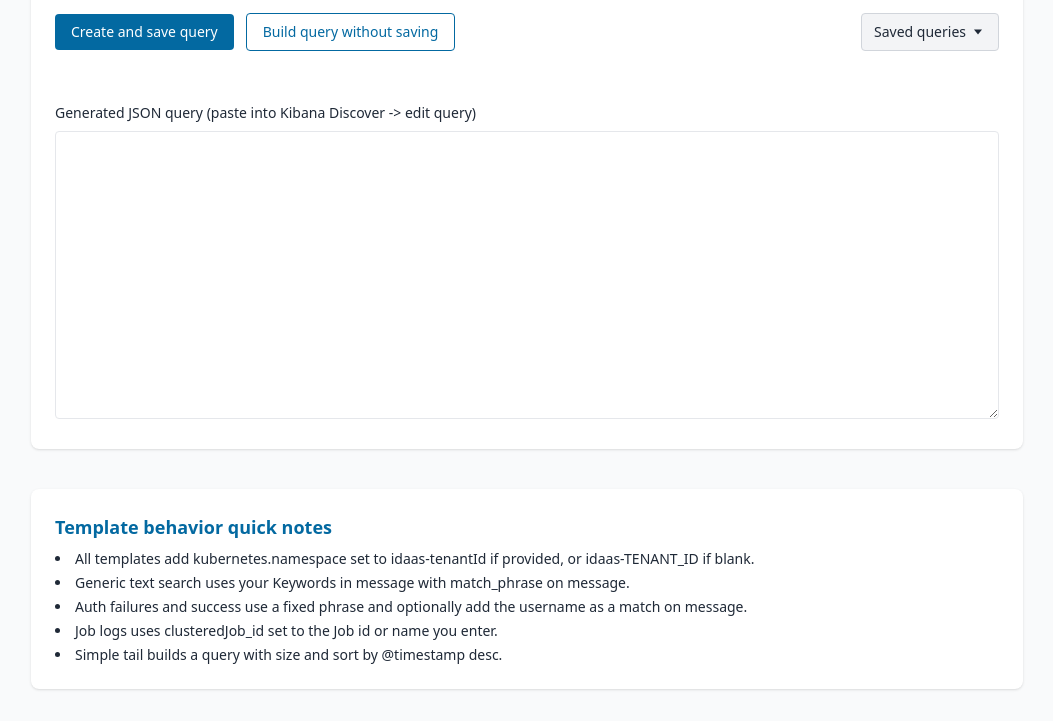
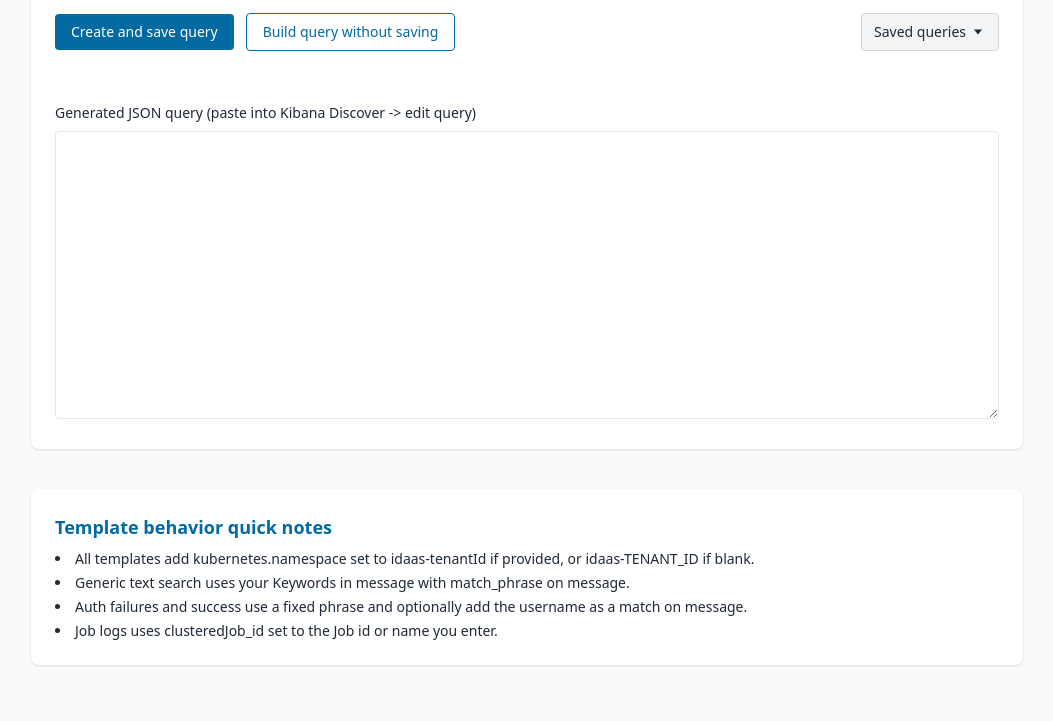
Before and after one commit to Ri-docs/kibana, a plain HTML site: page index.html in a window 1280 px wide. Shown: the part 468-1189 px from the top of the page, without its empty margins (113-1166 px from the left). After the commit the page ends 1165 px from the top, so only its background shows below. Drawn offline with nearby package versions, Linux system fonts and the light colour scheme.

Commit message:
Remove simple tail query line from index.html
Removed a line about simple tail query construction.

```diff
--- a/index.html
+++ b/index.html
@@ -179,7 +179,6 @@
         <li>Generic text search uses your Keywords in message with match_phrase on message.</li>
         <li>Auth failures and success use a fixed phrase and optionally add the username as a match on message.</li>
         <li>Job logs uses clusteredJob_id set to the Job id or name you enter.</li>
-        <li>Simple tail builds a query with size and sort by @timestamp desc.</li>
       </ul>
     </section>
   </main>
```
